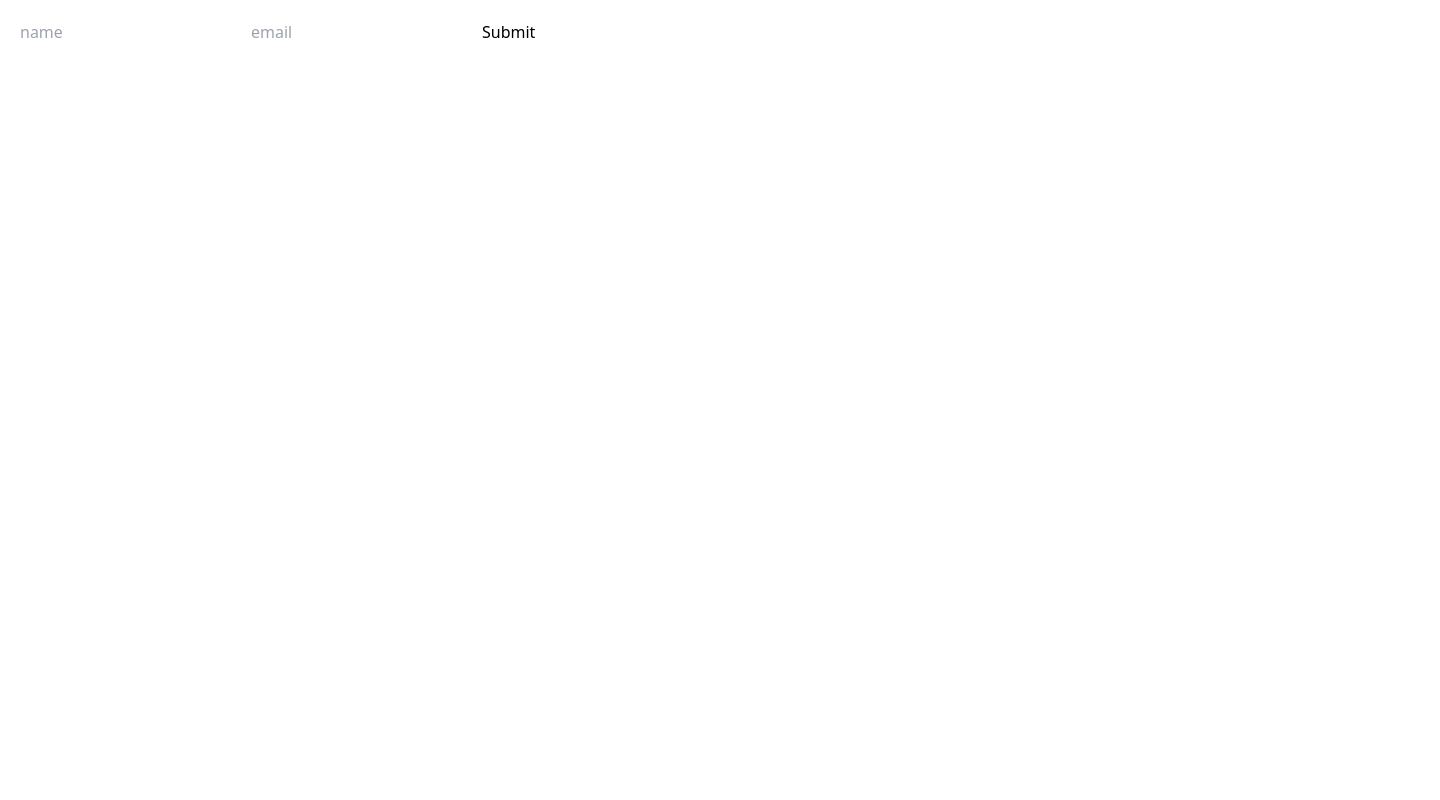
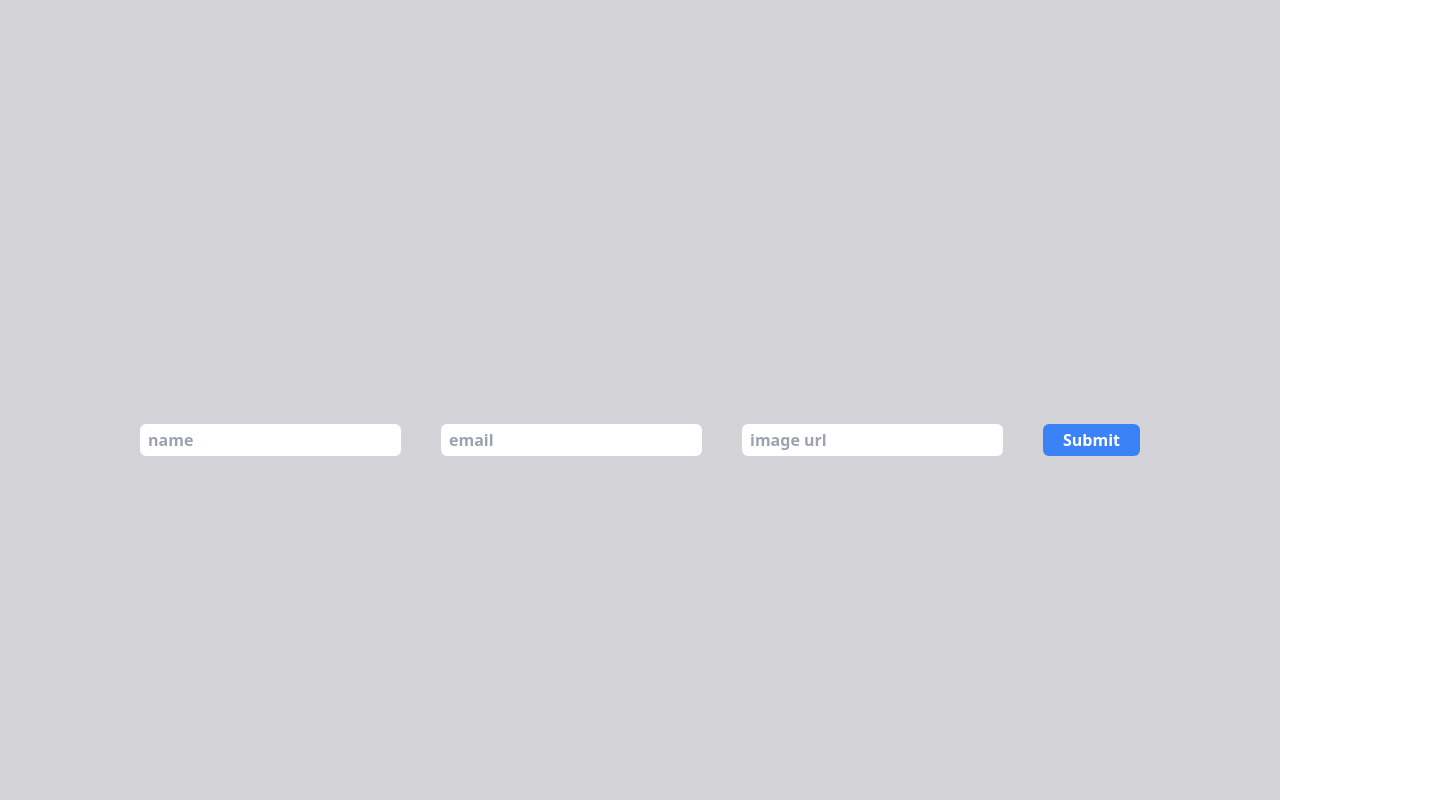
Before and after one commit to Ajayajju02/React-Course, a React (Create React App) app: page / in a window 1280 px wide. Shown: the whole page, 1440 px wide, since content can reach past the window. Built offline with nearby package versions, Linux system fonts and the light colour scheme.

Commit message:
Form Handling Project

```diff
--- a/src/App.js
+++ b/src/App.js
@@ -1,9 +1,25 @@
-import React from 'react'
-import Form3 from './Form3'
+import React, { useState } from 'react'
+import Cards from './Components.js/Cards'
+import Form from './Components.js/Form'
 
-const App = () => {
+function App() {
+  const [users, setUsers] = useState([]);
+
+  const handleClick = (data)=>{
+    setUsers([...users, data])
+  }
+
+  const handleRemove = (id) =>{
+    setUsers(()=>users.filter((item, index)=>index!=id));
+  }
+
   return (
-    <Form3 />
+    <div className='w-full h-screen bg-zinc-300 flex items-center justify-center'>
+      <div className=' mx-auto'>
+        <Cards handleRemove={handleRemove} users={users} />
+        <Form handleClick={handleClick} />
+      </div>
+    </div>
   )
 }
 
--- /dev/null
+++ b/src/Components.js/Card.js
@@ -0,0 +1,17 @@
+import React from 'react';
+
+function Card({user, handleRemove, id}) {
+  return (
+     <div className='w-40 h-[45vh] bg-zinc-100 rounded-lg flex flex-col items-center p-2'>
+        <div className='image w-20 h-20 rounded-full bg-blue-800 overflow-hidden'>
+        <img className='w-full h-full object-cover' src={user.image} alt="" />
+        </div>
+        <h1 className='font-semibold mt-1'>{user.name}</h1>
+        <h4 className='opacity-40'>{user.email}</h4>
+        <p className='mt-1 text-center text-xs '>Lorem ipsum dolor sit, amet consectetur adipisicing elit. Provident, maiores quod! Nostrum eligendi perferendis. </p>
+        <button onClick={()=>handleRemove(id)} className='px-3 py-1 bg-red-500 text-xs rounded-lg font-semibold text-white mt-3'>Remove It</button>
+      </div>
+  );
+}
+
+export default Card;
--- /dev/null
+++ b/src/Components.js/Cards.js
@@ -0,0 +1,14 @@
+import React from 'react'
+import Card from './Card'
+
+function Cards({users,handleRemove}) {
+  return (
+    <div className='w-[200vh] p-5 flex justify-center gap-4 flex-wrap max-h-96 overflow-auto'>
+      {users.map((item, index)=>{
+        return <Card handleRemove={handleRemove} id={index} key={index} user={item} />
+      })}
+    </div>
+  )
+}
+
+export default Cards
--- /dev/null
+++ b/src/Components.js/Form.js
@@ -0,0 +1,23 @@
+import { data } from 'autoprefixer'
+import React from 'react'
+import { useForm } from 'react-hook-form'
+
+function Form({handleClick}) {
+  const {register, handleSubmit, reset} = useForm()
+  const handleForm = (data)=>{
+    handleClick(data);
+    reset();
+  }
+  return (
+    <div className='mt-10 flex gap-10 justify-center'>
+      <form className='flex gap-10' onSubmit={handleSubmit(handleForm)}>
+        <input {...register('name')} className='rounded-md px-2 py-1 text-base font-semibold outline-none' type="text" placeholder='name'/>
+        <input {...register('email')} className='rounded-md px-2 py-1 text-base font-semibold outline-none' type="email" placeholder='email'/>
+        <input {...register('image')} className='rounded-md px-2 py-1 text-base font-semibold outline-none' type="text" placeholder='image url'/>
+        <input className='px-5 py-1 rounded-md bg-blue-500 text-white font-semibold' type="Submit" />
+      </form>
+    </div>
+  )
+}
+
+export default Form
--- a/src/Form3.js
+++ /dev/null
@@ -1,33 +0,0 @@
-// React Hook form => React Hook Form ek lightweight library hai jo React applications mein forms banane aur unka validation karne ke liye use hota hai. Ye library React ke Hooks ka istemal karke forms ko manage karta hai, aur iski sabse badi khaas baat hai ki ye performance-efficient aur simple hai.
-
-// React Hook Form ka Features:
-// 1. Minimal re-renders: Form ke components kam se kam re-render hote hain, jo application ko fast banata hai.
-// 2. Easy to use: Simple API aur React Hooks ka use karke form banana aur validate karna asaan hai.
-// 3. Validation: Built-in validation hai jo HTML standard validation attributes aur custom rules ko support karta hai.
-// 4. Integration: Ye libraries jaise Yup, Zod, aur joi ke saath asaani se integrate hota hai advanced validation ke liye.
-// 5. Small size: Ye library lightweight hai, jo bundle size ko chhota rakhta hai.
-// 6. TypeScript support: Agar aap TypeScript use karte hain, to ye strongly typed forms ka support deta hai.
-
-// Code ka Explanation:
-// 1. useForm Hook: Ye form ko handle karne ke liye core hook hai.
-// 2. register (onBlur, onChange, ref): Form ke fields ko register karta hai taaki unka data aur validation track ho sake.
-// 3. handleSubmit: Form submit hone par callback function execute karta hai.
-// 4. errors: Validation errors ko track karta hai aur display karne ke liye use hota hai.
-
-import React from 'react'
-import { useForm } from 'react-hook-form'
-
-function Form3() {
-    const {register, handleSubmit} = useForm();
-  return (
-    <div className='p-5'>
-        <form action="" onSubmit={handleSubmit(data=>console.log(data))}>
-            <input {...register('name')} type="text" placeholder='name' />
-            <input {...register('email')} type="email" placeholder='email' />
-            <input type="Submit" />
-        </form>
-    </div>
-  )
-}
-
-export default Form3
```
